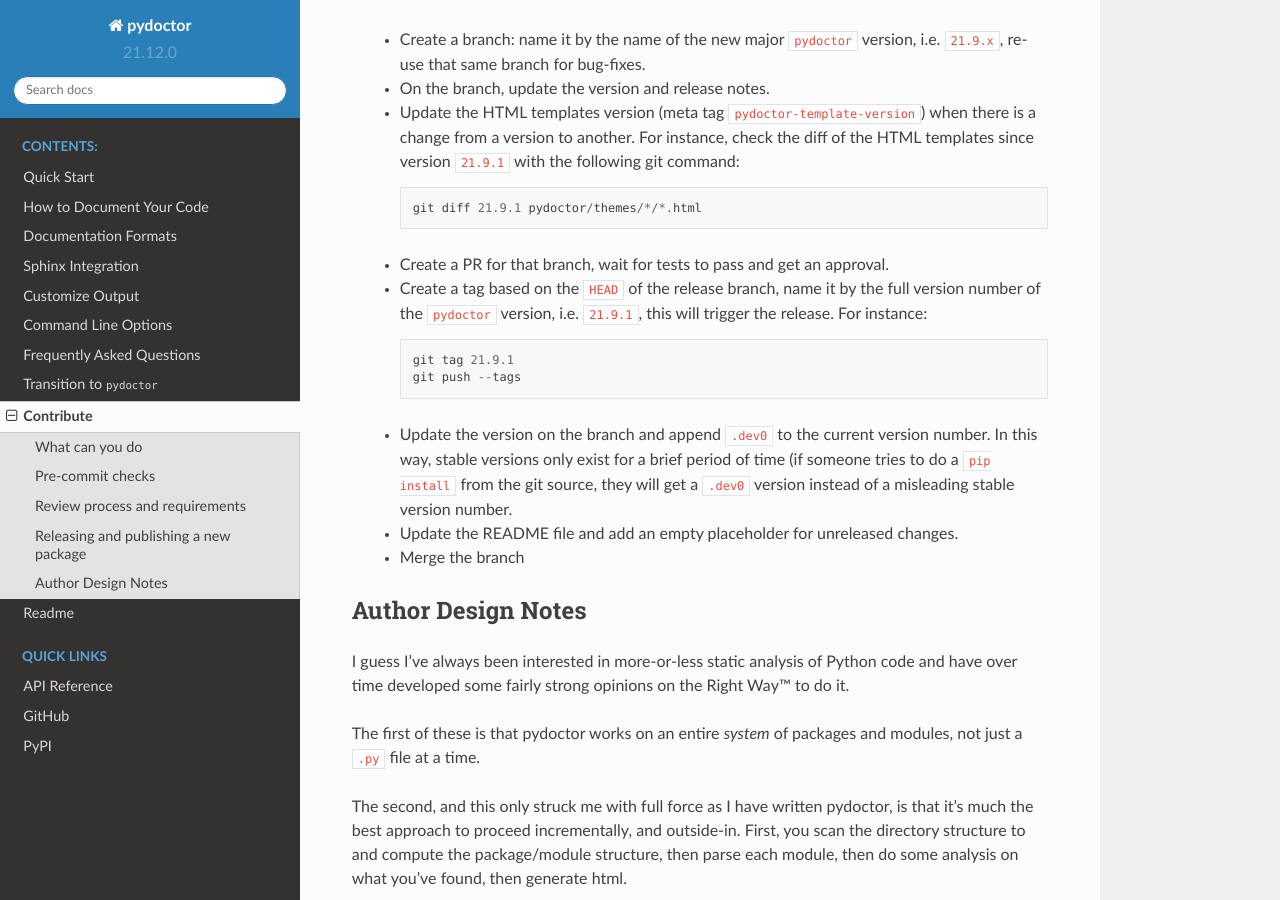
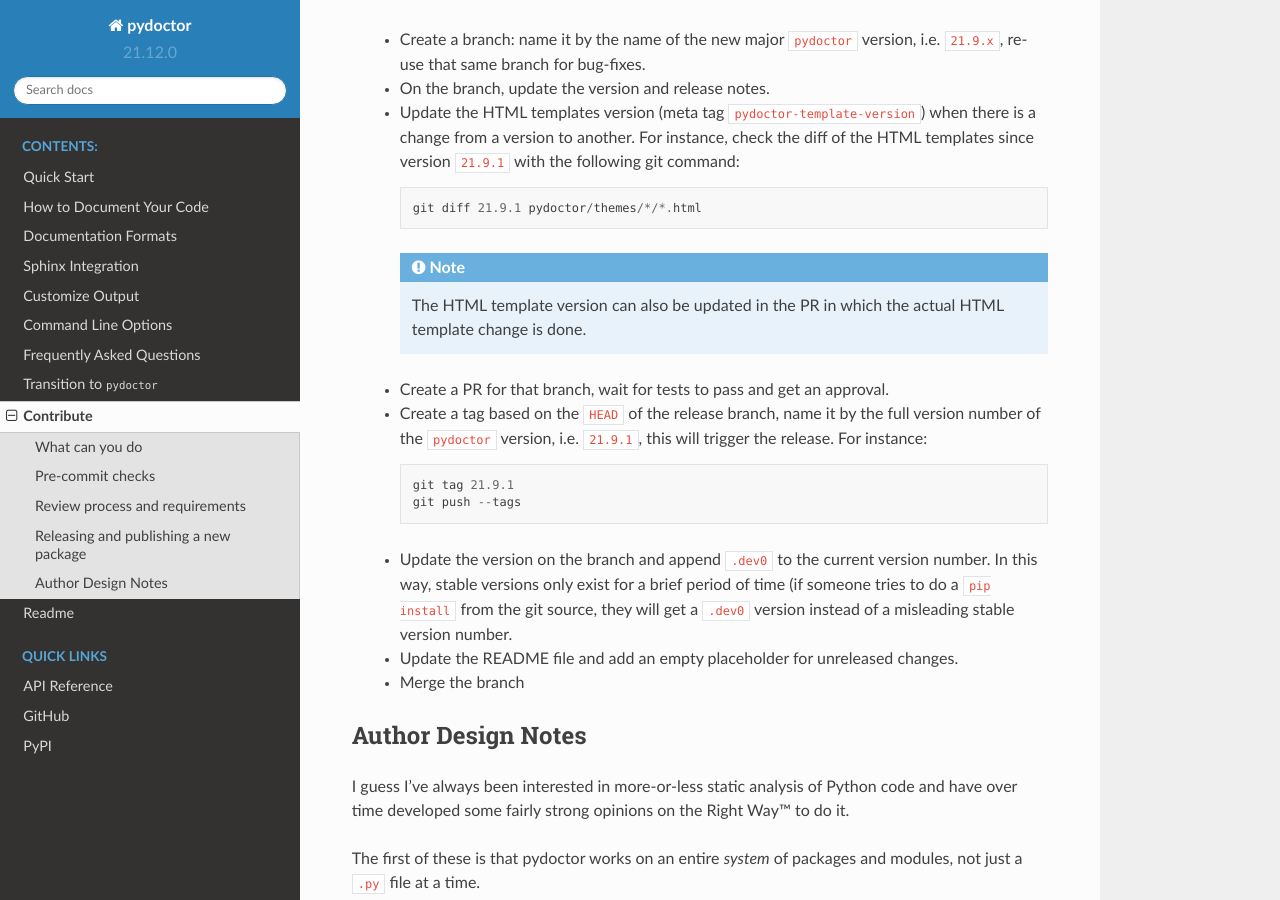
Before and after one commit to twisted/pydoctor, a Sphinx documentation site: the page built from docs/source/contrib.rst, in a window 1280 px wide and 900 px high, scrolled down 1504 px. Built offline with Sphinx 7.4.7 and the Read the Docs theme 2.0.0, drawn with Linux system fonts in a browser that asks for light colours.

Commit message:
Add note

```diff
--- a/docs/source/contrib.rst
+++ b/docs/source/contrib.rst
@@ -63,6 +63,7 @@
 
        git diff 21.9.1 pydoctor/themes/*/*.html
 
+   .. note:: The HTML template version can also be updated in the PR in which the actual HTML template change is done.
  - Create a PR for that branch, wait for tests to pass and get an approval.
  - Create a tag based on the ``HEAD`` of the release branch, name it by the full version number of the ``pydoctor`` version, i.e. ``21.9.1``, this will trigger the release. For instance::
 
```
